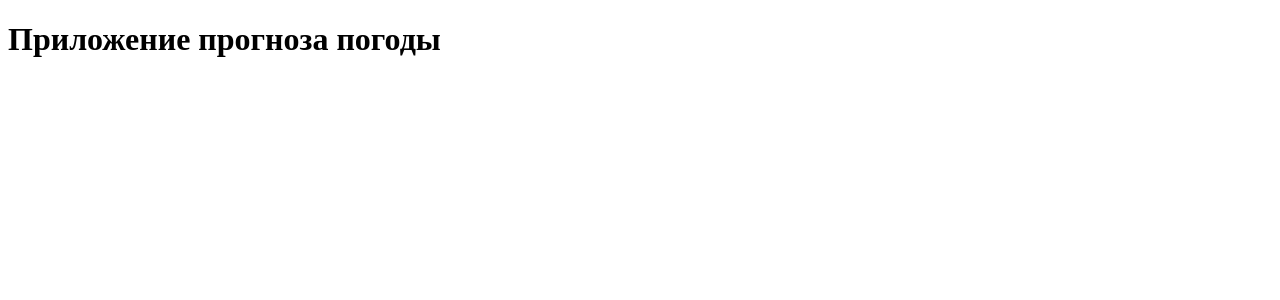
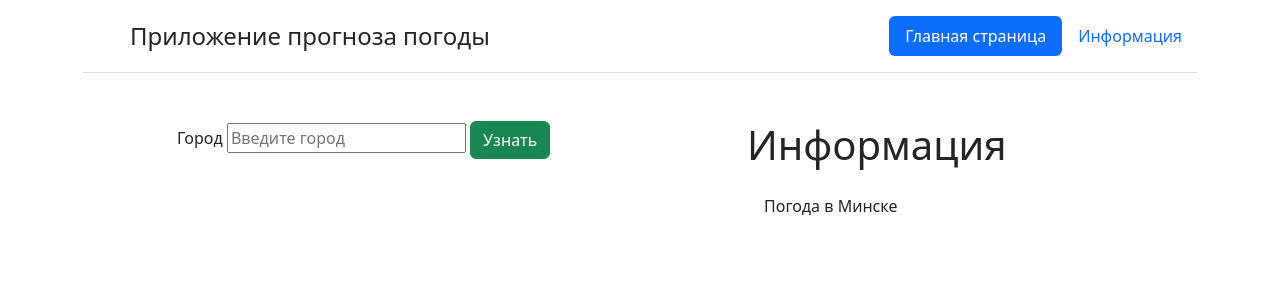
Before and after one commit to valenttina2/Weatherapp, a Python web app: template Weatherapp/weath/templates/weath/index.html in a window 1280 px wide. Shown: the top 300 px of the page. Run offline with Jinja, Linux system fonts and the light colour scheme; the template is opened without the code that fills it, so the values that code supplies are empty; some libraries are stand-ins or nearby versions.

Commit message:
url, res

```diff
--- a/Weatherapp/weath/templates/weath/index.html
+++ b/Weatherapp/weath/templates/weath/index.html
@@ -6,9 +6,39 @@
           content="width=device-width, user-scalable=no, initial-scale=1.0, maximum-scale=1.0, minimum-scale=1.0">
     <meta http-equiv="X-UA-Compatible" content="ie=edge">
     <title>Приложение прогноза погоды</title>
-    <link rel="stylesheet" href="https://cdn.jsdelivr.net/npm/@fortawesome/fontawesome-free@6.1.2/css/fontawesome.min.css">
+    <link rel="stylesheet" href="https://cdn.jsdelivr.net/npm/bootstrap@5.2.0/dist/css/bootstrap.min.css">
 </head>
 <body>
-    <h1>Приложение прогноза погоды</h1>
+<div class="container">
+    <header class="d-flex flex-wrap justify-content-center py-3 mb-4 border-bottom">
+      <a href="/" class="d-flex align-items-center mb-3 mb-md-0 me-md-auto text-dark text-decoration-none">
+        <svg class="bi me-2" width="40" height="32"><use xlink:href="#bootstrap"></use></svg>
+        <span class="fs-4">Приложение прогноза погоды</span>
+      </a>
+
+      <ul class="nav nav-pills">
+        <li class="nav-item"><a href="#" class="nav-link active" aria-current="page">Главная страница</a></li>
+        <li class="nav-item"><a href="#" class="nav-link">Информация</a></li>
+      </ul>
+    </header>
+  </div>
+<div class="container mt-5">
+    <div class="row">
+        <div class="col-5 offset-1">
+            <form action="">
+                <label for="city">Город</label>
+                <input type="text" id="city" class="form-controll" name="city" placeholder="Введите город">
+                <input type="submit" name="send" value="Узнать" class="btn btn-success">
+            </form>
+        </div>
+        <div class="col-4 offset-1">
+            <h1>Информация</h1>
+            <div class="alert alert-dander">
+                Погода в Минске
+            </div>
+        </div>
+    </div>
+</div>
+
 </body>
 </html>
--- a/Weatherapp/weath/views.py
+++ b/Weatherapp/weath/views.py
@@ -1,4 +1,10 @@
 from django.shortcuts import render
+import requests
 
 def index(request):
+    appid='ce353e843fb5c485d1458e8a13f32132'
+    url="https://api.openweathermap.org/data/2.5/weather?q= {}&units=metric&appid="+appid
+    city='Minsk'
+    res=requests.get(url.format(city))
+    print(res.text)
     return render(request, 'weath/index.html')
```
